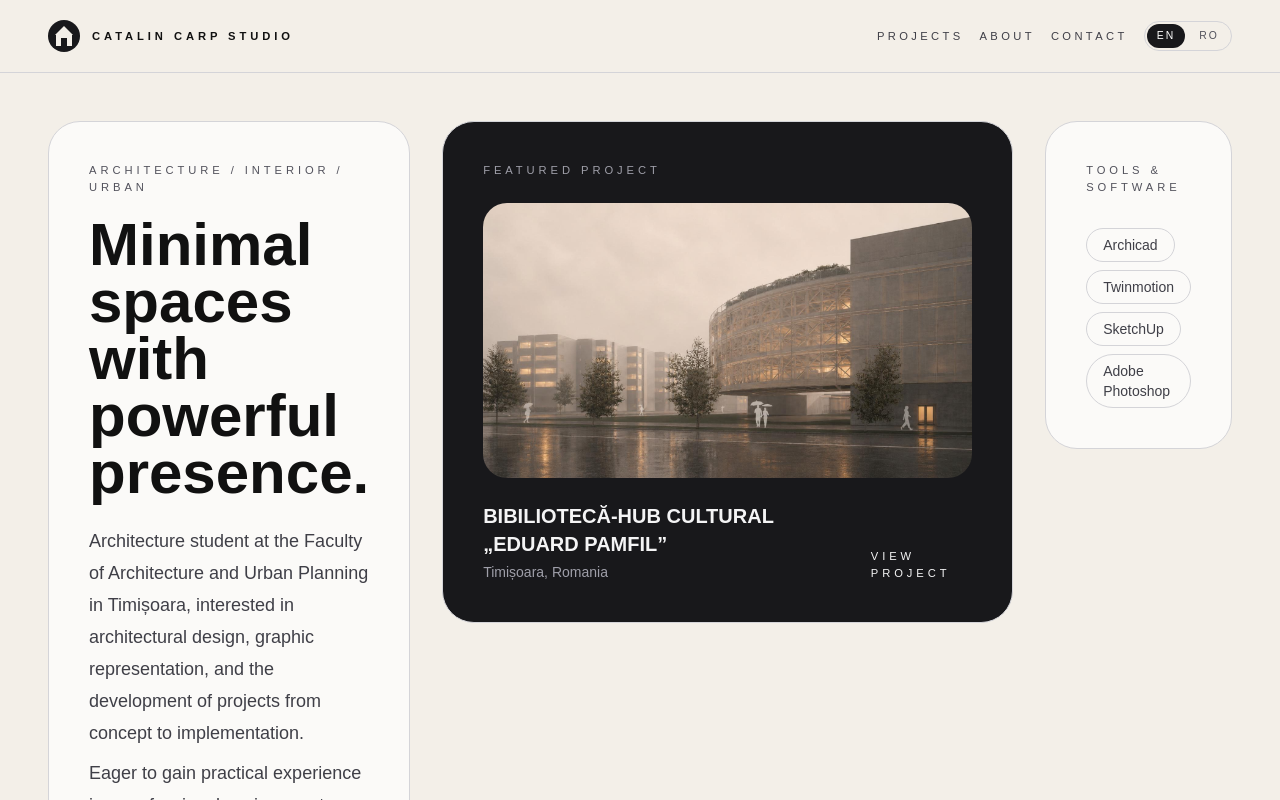
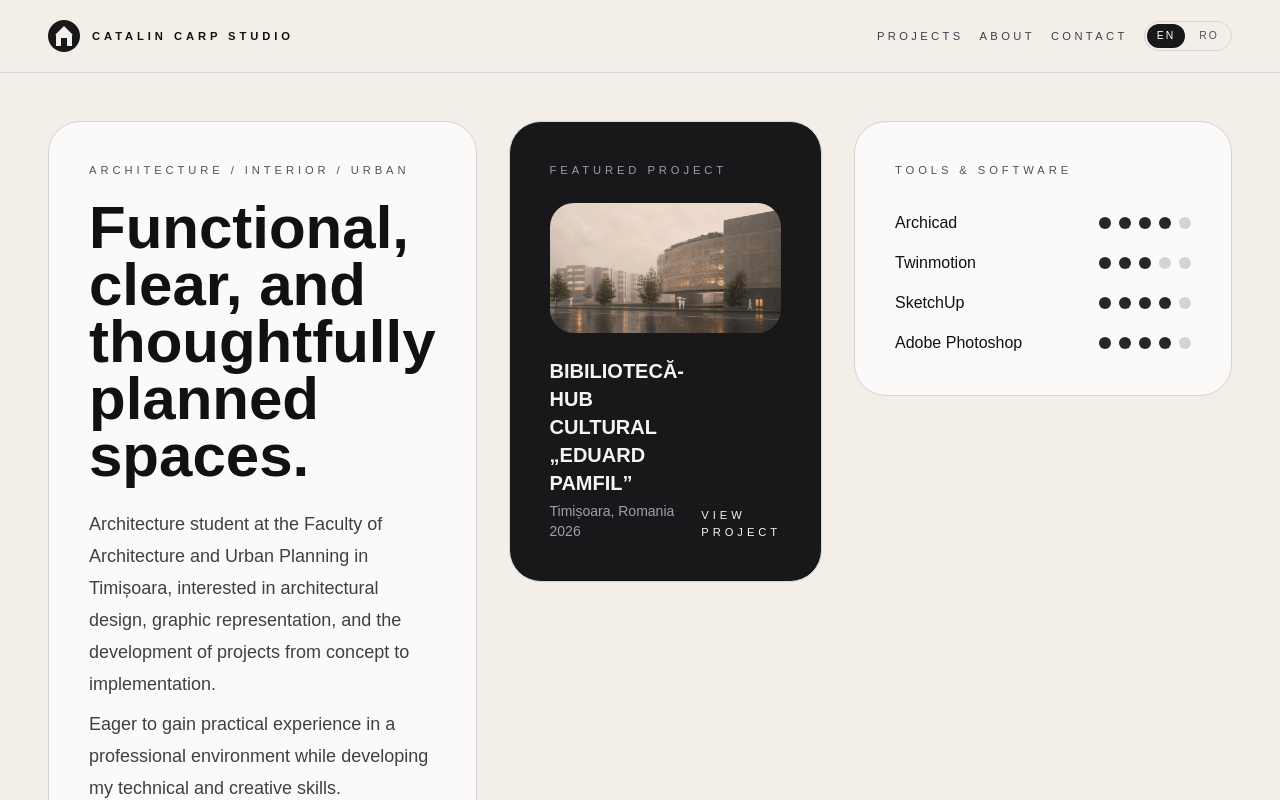
Before and after one commit to mihai2000/architecture, a Next.js app: page / in a window 1280 px wide. Shown: the top 800 px of the page. Built offline with nearby package versions, Linux system fonts and the light colour scheme.

Commit message:
some modficationon desighn

```diff
--- a/src/app/page.tsx
+++ b/src/app/page.tsx
@@ -9,8 +9,15 @@ import Link from "next/link";
 import { Building2, Camera, PencilLine } from "lucide-react";
 import { LanguageSkill } from "@/components/languageSkill/languageSkill";
 
-const SKILLS = ["Archicad", "Twinmotion", "SketchUp", "Adobe Photoshop"];
-
+const SKILLS = [
+	{ label: "Archicad", level: 4 },
+	{ label: "Twinmotion", level: 3 },
+	{ label: "SketchUp", level: 4 },
+	{ label: "Adobe Photoshop", level: 4 },
+] satisfies {
+	label: string;
+	level: 1 | 2 | 3 | 4 | 5;
+}[];
 export default function Home() {
 	const { t } = useLanguage();
 	const featuredProject =
@@ -89,14 +96,33 @@ export default function Home() {
 					<p className="text-[0.7rem] uppercase tracking-[0.35em] text-zinc-600">
 						{t.home.skillsHeading}
 					</p>
-					<div className="mt-8 flex flex-1 flex-wrap content-center gap-2">
+					{/* <div className="mt-8 flex flex-1 flex-wrap content-center gap-2">
 						{SKILLS.map((skill) => (
 							<span
 								key={skill}
 								className="rounded-full border border-zinc-300 px-4 py-1.5 text-sm text-zinc-700"
 							>
-								{skill}
+								<LanguageSkill label={skill} level={2} />
 							</span>
+						))}
+					</div> */}
+					{/* <div className="mt-8 flex flex-1 flex-wrap content-center gap-2">
+						{SKILLS.map((skill) => (
+							<span
+								key={skill.label}
+								className="rounded-full border border-zinc-300 px-4 py-2 text-sm text-zinc-700"
+							>
+								<LanguageSkill label={skill.label} level={skill.level} />
+							</span>
+						))}
+					</div> */}
+					<div className="mt-8 space-y-4">
+						{SKILLS.map((skill) => (
+							<LanguageSkill
+								key={skill.label}
+								label={skill.label}
+								level={skill.level}
+							/>
 						))}
 					</div>
 				</Reveal>
--- a/src/lib/i18n/translations.ts
+++ b/src/lib/i18n/translations.ts
@@ -154,7 +154,7 @@ export const dictionaries: Record<Locale, Dictionary> = {
 		},
 		home: {
 			eyebrow: "Architecture / Interior / Urban",
-			heading: "Minimal spaces with powerful presence.",
+			heading: "Functional, clear, and thoughtfully planned spaces.",
 			lead: "Architecture student at the Faculty of Architecture and Urban Planning in Timișoara, interested in architectural design, graphic representation, and the development of projects from concept to implementation.",
 			subLead:
 				"Eager to gain practical experience in a professional environment while developing my technical and creative skills.",
@@ -167,7 +167,7 @@ export const dictionaries: Record<Locale, Dictionary> = {
 			languagesTitle: "Languages",
 			language1: "Romanian - Native",
 			language2: "Russian - Advanced",
-			language3: "English - A2 level",
+			language3: "English - (A2)",
 			interestsTitle: "Activities & Interests",
 			interest1: "Contemporary Architecture",
 			interest2: "Architectural Photography",
@@ -301,11 +301,11 @@ export const dictionaries: Record<Locale, Dictionary> = {
 		},
 		home: {
 			eyebrow: "Arhitectură / Interior / Urban",
-			heading: "Spații minimale, cu o prezență puternică.",
+			heading: "Proiectez spații funcționale, clare și atent gândite.",
 			lead: "Student la Facultatea de Arhitectură și Urbanism din Timișoara, interesat de proiectarea arhitecturală, reprezentarea grafică și procesul de dezvoltare a proiectelor de la concept până la implementare.",
 			subLead:
 				"Dornic să acumulez experiență practică într- un mediu profesional și să îmi dezvolt competențele tehnice și creative.",
-			featuredLabel: "Proiect recomandat",
+			featuredLabel: "Proiect reprezentativ",
 			viewProject: "Vezi proiectul",
 			selectedWork: "Lucrări selectate",
 			recentProjects: "Proiecte recente",
@@ -314,7 +314,7 @@ export const dictionaries: Record<Locale, Dictionary> = {
 			languagesTitle: "Limbi străine",
 			language1: "Română - nativ",
 			language2: "Rusă - avansat",
-			language3: "Engleză - nivel A2",
+			language3: "Engleză - (A2)",
 			interestsTitle: "Activități și interese",
 			interest1: "Arhitectură contemporană",
 			interest2: "Fotografie de arhitectură",
--- a/src/lib/projects.ts
+++ b/src/lib/projects.ts
@@ -53,7 +53,7 @@ export const projects: Project[] = [
 	{
 		slug: "hub-cultural",
 		title: "BIBILIOTECĂ-HUB CULTURAL „EDUARD PAMFIL”",
-		location: "Timișoara, Romania",
+		location: "Timișoara, Romania 2026",
 		type: "Hub",
 		logo: "/projects/hub-cultural/logo/library-icon.svg",
 		image: "/projects/hub-cultural/renders/arrival-plaza.jpg",
```
